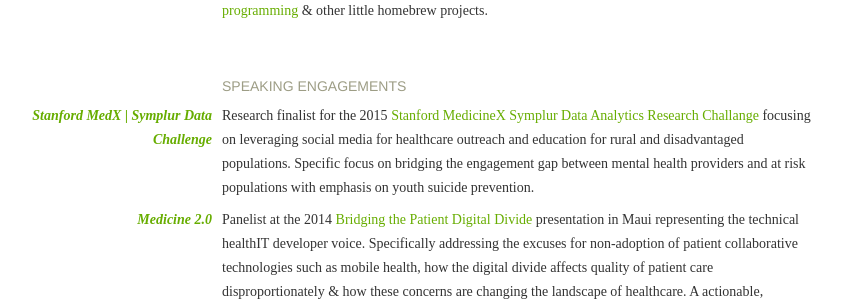
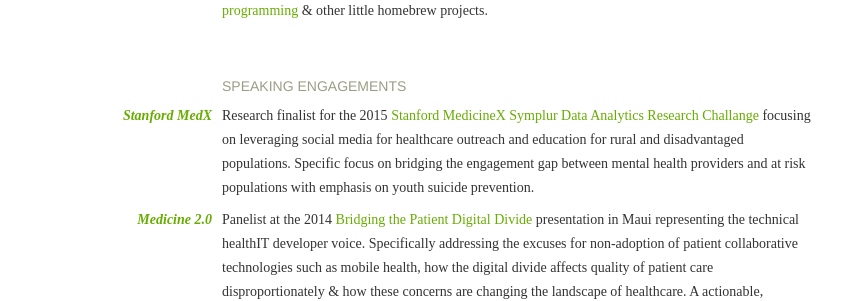
Before and after one commit to laurenstill/laurenstill.github.io, a Jekyll site: the page built from index.html, in a window 1280 px wide and 900 px high, scrolled down 1454 px. Shown: the part 152-453 px from the top of the window, without its empty margins (223-1065 px from the left). Built offline with Jekyll 4.4.1, drawn with Linux system fonts in a browser that asks for light colours.

Commit message:
stanford medx

```diff
--- a/_layouts/index.html
+++ b/_layouts/index.html
@@ -116,7 +116,7 @@
 
             <li class="project">
                 <span class="project-name">
-                    <a href="http://medicinex.stanford.edu/">Stanford MedX | Symplur Data Challenge</a>
+                    <a href="http://medicinex.stanford.edu/">Stanford MedX</a>
                 </span>
                 <span class="project-desc">
                    Research finalist for the 2015 <a href="http://www.symplur.com/blog/stanford-medicine-x-symplur-announce-social-media-analytics-research-challenge/?utm_source=&utm_medium=stanford-medicine-x-symplur-signals-research-challenge&utm_term=stanford-medicine-x-symplur-signals-research-challenge&utm_content=&utm_campaign=sponsor_one">Stanford MedicineX Symplur Data Analytics Research Challange</a> focusing on leveraging social media for healthcare outreach and education for rural and disadvantaged populations. Specific focus on bridging the engagement gap between mental health providers and at risk populations with emphasis on youth suicide prevention.
```
